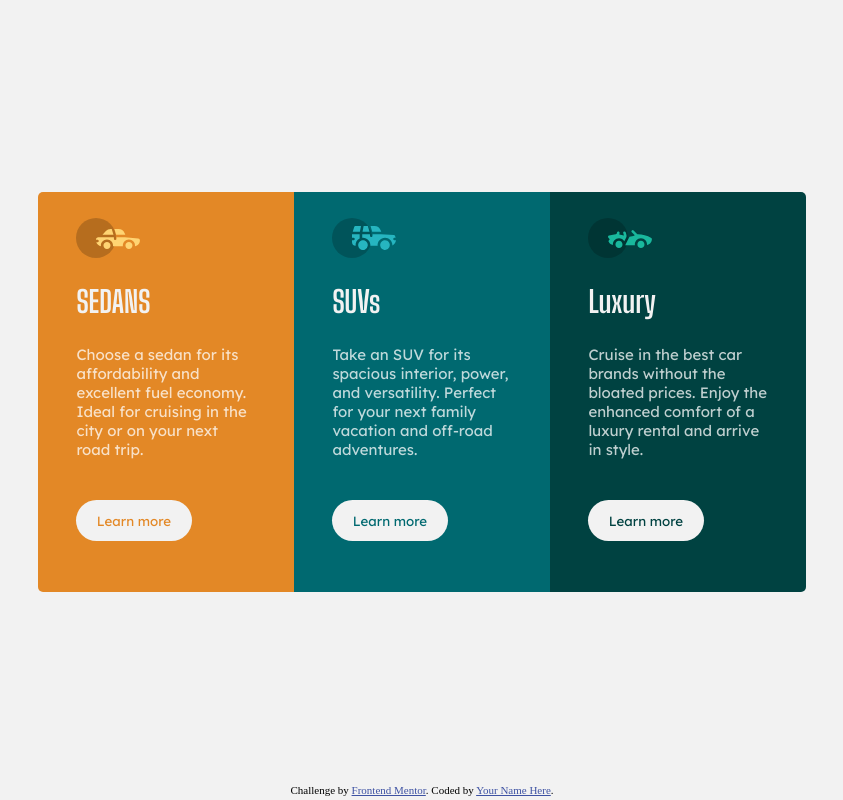
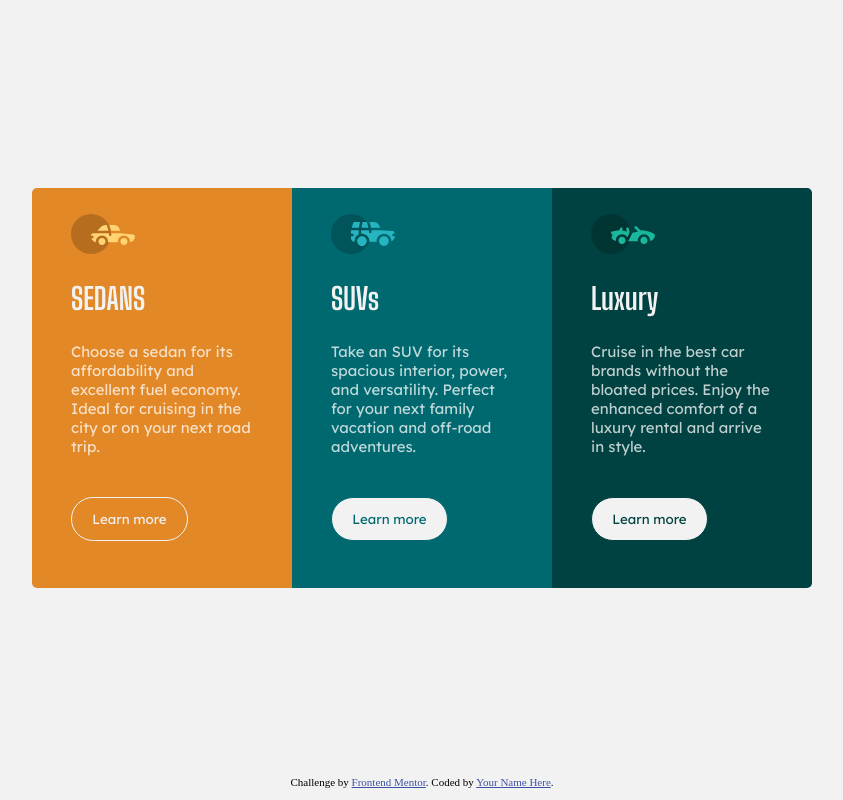
Before and after one commit to robpan38/3-column-preview-card-component, a plain HTML site: page index.html in a window 1280 px wide. In both pictures the pointer is over the button 352 px from the left and 520 px from the top of the page. Shown: the whole page, without its empty margins (218-1061 px from the left). Drawn offline with Linux system fonts and the light colour scheme.

Commit message:
little height tweak

```diff
--- a/index.css
+++ b/index.css
@@ -5,7 +5,7 @@
 }
 
 :root {
-    --card-width: 20%;
+    --card-width: 35%;
     --card-height: 60%;
     --white-background: hsla(0, 0%, 100%, 0.75);
     --orange-background: hsl(31, 77%, 52%);
@@ -29,7 +29,7 @@ body {
 }
 
 .cards {
-    height: 98%;
+    height: 97%;
     width: 100%;
     display: flex;
     justify-content: center;
@@ -69,7 +69,7 @@ body {
 
 .card button {
     background-color: var(--gray-background);
-    border: 0px;
+    border: 1px solid;
     font-family: var(--lexend-font, sans-serif);
     position: relative;
     top: 75px;
@@ -79,6 +79,24 @@ body {
     border-radius: 25px;
 }
 
+.card.sedan button:hover {
+    background-color: var(--orange-background);
+    color: var(--gray-background);
+    border-color: var(--gray-background);
+}
+
+.card.suv button:hover {
+    background-color: var(--light-cyan-background);
+    color: var(--gray-background);
+    border-color: var(--gray-background);
+}
+
+.card.luxury button:hover {
+    background-color: var(--dark-cyan-background);
+    color: var(--gray-background);
+    border-color: var(--gray-background);
+}
+
 img {
     height: var(--img-height);
     width: var(--img-width);
```
